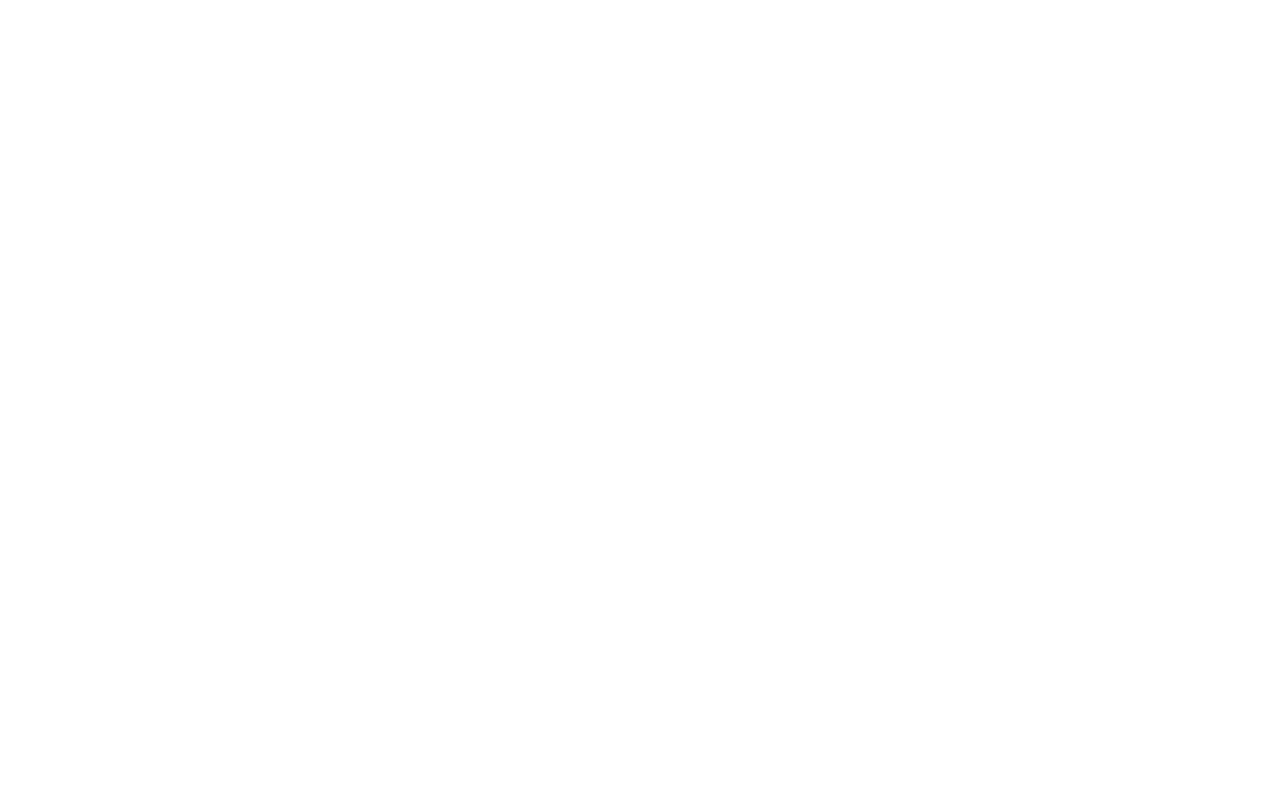
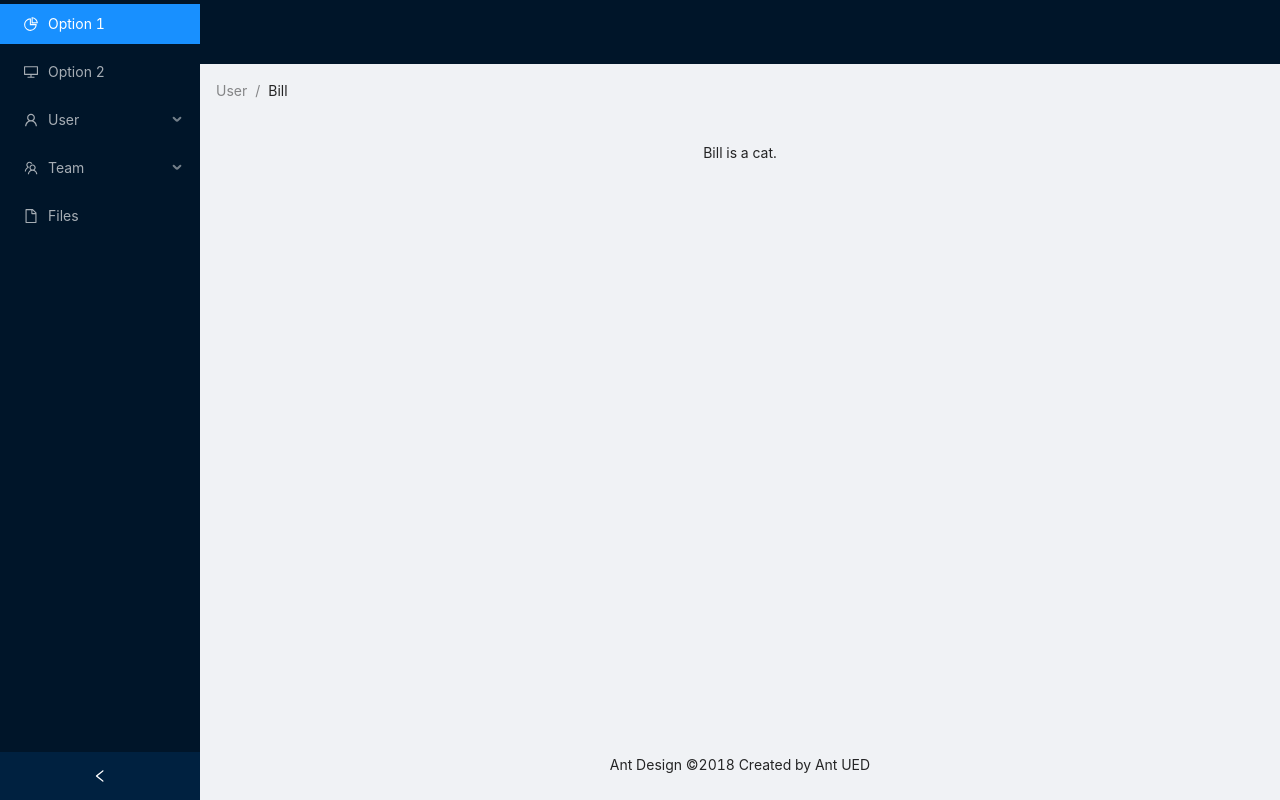
Before and after one commit to SafiUllahAshfaq/mern-boilerplate, a React (Create React App) app in the folder client/: page /dashboard in a window 1280 px wide. Before the commit this address had no page. Built offline with nearby package versions, Linux system fonts and the light colour scheme.

Commit message:
* dashboard page init * router refactored * antd/icons included

```diff
--- a/client/package.json
+++ b/client/package.json
@@ -3,6 +3,7 @@
   "version": "0.1.0",
   "private": true,
   "dependencies": {
+    "@ant-design/icons": "^4.7.0",
     "@testing-library/jest-dom": "^5.16.1",
     "@testing-library/react": "^12.1.2",
     "@testing-library/user-event": "^13.5.0",
--- a/client/src/App.tsx
+++ b/client/src/App.tsx
@@ -2,7 +2,7 @@
 import { Routes, Route } from 'react-router-dom';
 
 import './App.css';
-import { Login, Home } from './pages';
+import { Login, Home, Dashboard } from './pages';
 
 function App() {
   return (
@@ -10,6 +10,7 @@
       <Routes>
         <Route path='/' element={<Home />} />
         <Route path='/login' element={<Login />} />
+        <Route path='/dashboard' element={<Dashboard />} />
       </Routes>
     </div>
   );
--- /dev/null
+++ b/client/src/pages/dashboard.tsx
@@ -0,0 +1,66 @@
+import React, { useState } from 'react';
+import { Layout, Menu, Breadcrumb } from 'antd';
+import {
+  DesktopOutlined,
+  PieChartOutlined,
+  FileOutlined,
+  TeamOutlined,
+  UserOutlined,
+} from '@ant-design/icons';
+
+const { Header, Content, Footer, Sider } = Layout;
+const { SubMenu } = Menu;
+
+export const Dashboard = () => {
+  const [collapsed, setCollapsed] = useState(false);
+
+  const collapseHandler = () => {
+    setCollapsed(!collapsed);
+  };
+
+  return (
+    <Layout style={{ minHeight: '100vh' }}>
+      <Sider collapsible collapsed={collapsed} onCollapse={collapseHandler}>
+        <div className='logo' />
+        <Menu theme='dark' defaultSelectedKeys={['1']} mode='inline'>
+          <Menu.Item key='1' icon={<PieChartOutlined />}>
+            Option 1
+          </Menu.Item>
+          <Menu.Item key='2' icon={<DesktopOutlined />}>
+            Option 2
+          </Menu.Item>
+          <SubMenu key='sub1' icon={<UserOutlined />} title='User'>
+            <Menu.Item key='3'>Tom</Menu.Item>
+            <Menu.Item key='4'>Bill</Menu.Item>
+            <Menu.Item key='5'>Alex</Menu.Item>
+          </SubMenu>
+          <SubMenu key='sub2' icon={<TeamOutlined />} title='Team'>
+            <Menu.Item key='6'>Team 1</Menu.Item>
+            <Menu.Item key='8'>Team 2</Menu.Item>
+          </SubMenu>
+          <Menu.Item key='9' icon={<FileOutlined />}>
+            Files
+          </Menu.Item>
+        </Menu>
+      </Sider>
+      <Layout className='site-layout'>
+        <Header className='site-layout-background' style={{ padding: 0 }} />
+        <Content style={{ margin: '0 16px' }}>
+          <Breadcrumb style={{ margin: '16px 0' }}>
+            <Breadcrumb.Item>User</Breadcrumb.Item>
+            <Breadcrumb.Item>Bill</Breadcrumb.Item>
+          </Breadcrumb>
+          <div
+            className='site-layout-background'
+            style={{ padding: 24, minHeight: 360 }}
+          >
+            Bill is a cat.
+          </div>
+        </Content>
+        <Footer style={{ textAlign: 'center' }}>
+          Ant Design ©2018 Created by Ant UED
+        </Footer>
+      </Layout>
+    </Layout>
+  );
+};
--- a/client/src/pages/home.tsx
+++ b/client/src/pages/home.tsx
@@ -1,3 +1,5 @@
+import { Link } from 'react-router-dom';
+
 import logo from '../logo.svg';
 
 export const Home = () => {
@@ -7,14 +9,9 @@
       <p>
         Edit <code>src/App.tsx</code> and save to reload.
       </p>
-      <a
-        className='App-link'
-        href='https://reactjs.org'
-        target='_blank'
-        rel='noopener noreferrer'
-      >
-        Learn React
-      </a>
+      <Link className='App-link' to='/login'>
+        Login
+      </Link>
     </header>
   );
 };
--- a/client/src/pages/index.ts
+++ b/client/src/pages/index.ts
@@ -1,2 +1,3 @@
 export * from './home';
 export * from './login';
+export * from './dashboard';
```
Also changed, not shown: 1 other file (tests, documents, lock files or other folders).
